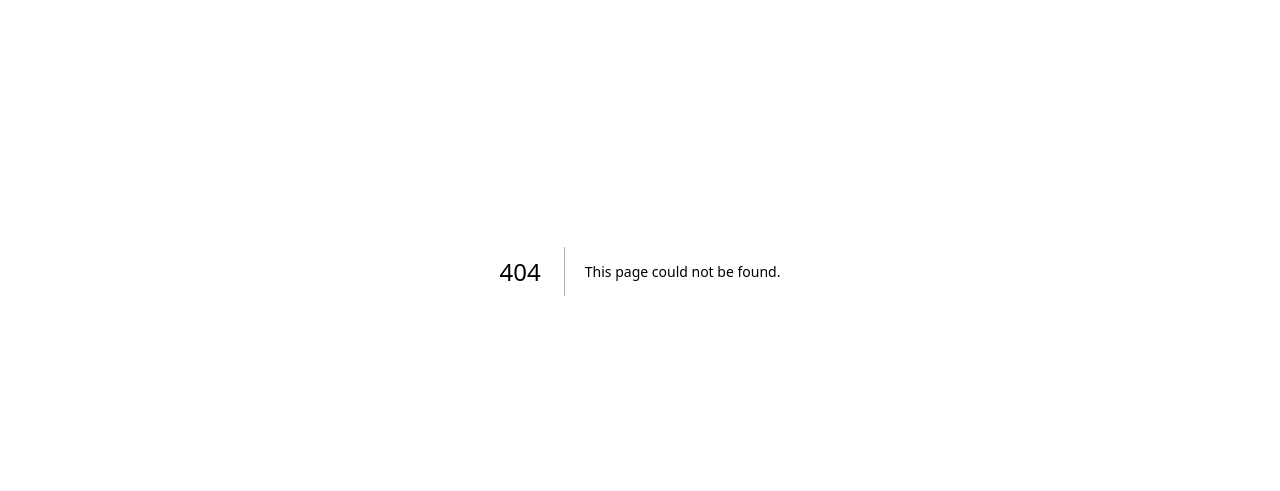
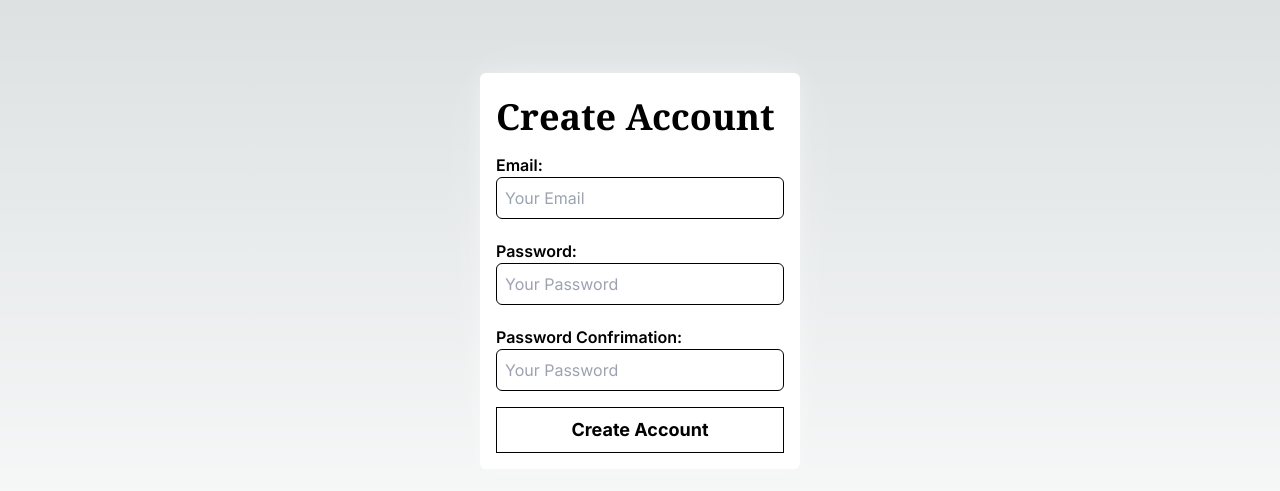
Before and after one commit to Deltalay/buysell_thing, a Next.js app: page /create in a window 1280 px wide. Before the commit this address had no page. Shown: the part 129-620 px from the top of the page. Built offline with nearby package versions, Linux system fonts and the light colour scheme.

Commit message:
Create the create account page and add some logic

```diff
--- /dev/null
+++ b/app/components/createForm.tsx
@@ -0,0 +1,61 @@
+"use client";
+export default function CreateForm({
+  action,
+}: {
+  action: (formData: FormData) => Promise<void>;
+}) {
+  return (
+    <form
+      action={action}
+      className="bg-white p-4 glow rounded-md w-11/12 sm:w-10/12 md:w-8/12 lg:w-1/2 xl:w-1/4  shadown-lg ring ring-inset text-black"
+    >
+      <div>
+        <h2 className="font-bold font-serif md:text-4xl text-2xl py-2">
+          Create Account
+        </h2>
+      </div>
+      <div className="mt-2">
+        <label className="font-semibold" htmlFor="email">
+          Email:
+        </label>
+        <input
+          className="block border rounded-md p-2 border-black w-full"
+          placeholder="Your Email"
+          name="email"
+          id="email"
+          type="text"
+        />
+      </div>
+      <div className="mt-5">
+        <label className="font-semibold" htmlFor="password">
+          Password:
+        </label>
+        <input
+          className="block border rounded-md p-2 border-black w-full"
+          name="password"
+          id="password"
+          placeholder="Your Password"
+          type="password"
+        />
+      </div>
+      <div className="mt-5">
+        <label className="font-semibold" htmlFor="passwordCon">
+          Password Confrimation:
+        </label>
+        <input
+          className="block border rounded-md p-2 border-black w-full"
+          name="passwordCon"
+          id="passwordCon"
+          placeholder="Your Password"
+          type="password"
+        />
+      </div>
+
+      <div className="mt-4">
+        <button className="font-bold w-full text-lg text-black bg-white border border-black p-2 hover:text-white hover:bg-black transition-all duration-150 ease-in">
+          Create Account
+        </button>
+      </div>
+    </form>
+  );
+}
--- /dev/null
+++ b/app/create/layout.tsx
@@ -0,0 +1,22 @@
+import type { Metadata } from "next";
+import { Inter } from "next/font/google";
+import "../globals.css";
+
+const inter = Inter({ subsets: ["latin"] });
+
+export const metadata: Metadata = {
+  title: "Create Account - BuySell Thing",
+  description: "Generated by create next app",
+};
+
+export default function RootLayout({
+  children,
+}: Readonly<{
+  children: React.ReactNode;
+}>) {
+  return (
+    <html lang="en">
+      <body className={inter.className}>{children}</body>
+    </html>
+  );
+}
--- /dev/null
+++ b/app/create/page.tsx
@@ -0,0 +1,59 @@
+import { db } from "@/db/drizzle";
+import CreateForm from "../components/createForm";
+import { users } from "@/db/schema";
+import { eq } from "drizzle-orm";
+import * as argon from "argon2";
+function CreatePage() {
+  async function CreateAccount(formData: FormData) {
+    "use server";
+    const email: string = formData.get("email")?.toString() || "";
+    const password: string = formData.get("password")?.toString() || "";
+    const confirm_password: string =
+      formData.get("passwordCon")?.toString() || "";
+    if (password !== confirm_password) {
+      // Password not the same as the confirm password
+      return;
+    }
+    if (email.length <= 0) {
+      // Email does not exist
+      return;
+    }
+    if (password.length <= 0 && confirm_password.length <= 0) {
+      // Password and confirm password does not exist
+      return;
+    }
+    const search = await db
+      .select()
+      .from(users)
+      .where(eq(users.email, email as string));
+    if (search.length <= 0) {
+      try {
+        const hashPass = await argon.hash(password as string);
+        const create = await db.insert(users).values({
+          email: email as string,
+          password: hashPass,
+          name: "hello",
+          avatar: "ehllo",
+        });
+        console.log(create);
+      } catch (e) {
+        if (e) {
+          console.log(e);
+        }
+      }
+    } else {
+      //#User already exist
+      console.log("no");
+      return;
+    }
+  }
+  return (
+    <section>
+      <div className="flex justify-center items-center h-screen">
+        <CreateForm action={CreateAccount}></CreateForm>
+      </div>
+    </section>
+  );
+}
+
+export default CreatePage;
--- a/app/login/page.tsx
+++ b/app/login/page.tsx
@@ -1,12 +1,35 @@
 import { db } from "@/db/drizzle";
 import LoginForm from "../components/loginForm";
-
+import { users } from "@/db/schema";
+import { eq } from "drizzle-orm";
+import * as argon from "argon2"
 export default function LoginPage() {
   async function LoginAccount(formData: FormData) {
     "use server";
-    const email = formData.get("email");
-    const password = formData.get('password');
-
+    const email: string = formData.get("email")?.toString() || "";
+    const password: string = formData.get("password")?.toString() || "";
+    try {
+      const search = await db
+        .select()
+        .from(users)
+        .where(eq(users.email, email));
+      if (search.length > 0) {
+        const passwordFromDatabase = search[0].password;
+        const verify = await argon.verify(passwordFromDatabase, password);
+        if (verify) {
+          // Everything is correct
+        } else {
+          // Wrong password
+          return;
+        }
+      } else {
+        //No exist in database
+      }
+    } catch (e) {
+      if (e) {
+        console.log(e);
+      }
+    }
   }
   return (
     <section>
--- a/package.json
+++ b/package.json
@@ -9,6 +9,7 @@
     "lint": "next lint"
   },
   "dependencies": {
+    "argon2": "^0.40.1",
     "drizzle-orm": "^0.30.6",
     "next": "14.1.3",
     "pg": "^8.11.4",
```
